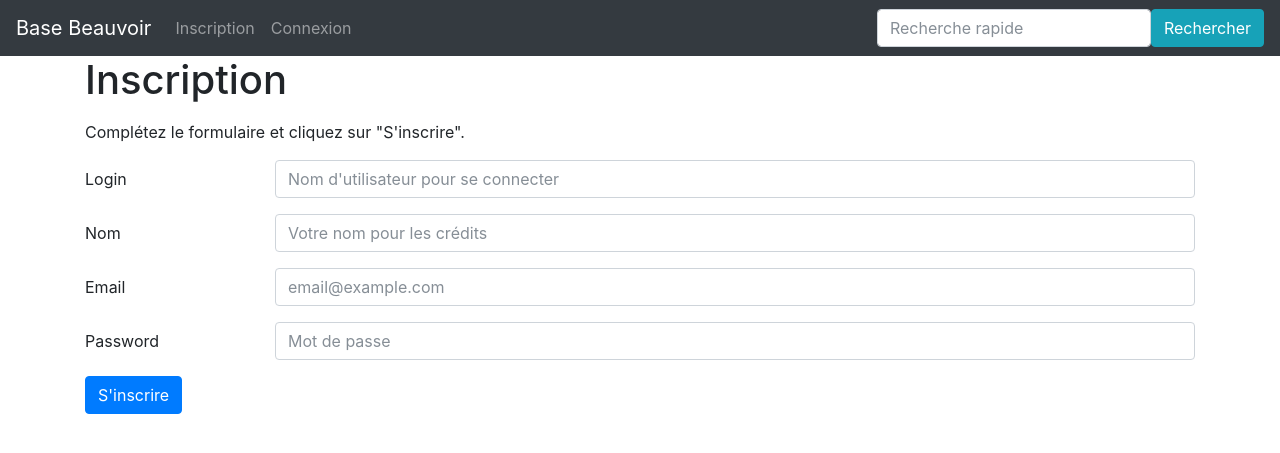
After one commit to SjdkC/base_beauvoir, a Flask app: page /register in a window 1280 px wide. The commit adds this page. Shown: the top 453 px of the page. Run offline with Flask 2, Linux system fonts and the light colour scheme; parts of the project's set-up code (start-up, migrations or seed data) failed here and were passed over; some libraries are stand-ins or nearby versions.

Commit message:
ajout session utilisateurs + injections

```diff
--- /dev/null
+++ b/app/constantes.py
@@ -0,0 +1,8 @@
+from warnings import warn
+
+LIVRES_PAR_PAGE = 5
+
+SECRET_KEY = "JE SUIS UN SECRET !"
+
+if SECRET_KEY == "JE SUIS UN SECRET !":
+    warn("Le secret par défaut n'a pas été changé, vous devriez le faire", Warning)
--- /dev/null
+++ b/app/routes/__init__.py
@@ -0,0 +1,129 @@
+from flask import render_template, request, flash, redirect
+
+from ..app import app, login
+from ..modeles.donnees import Book
+from ..modeles.utilisateurs import User
+from ..constantes import LIVRES_PAR_PAGE
+from flask_login import login_user, current_user, logout_user
+
+@app.route("/")
+def accueil():
+    """ Route permettant l'affichage d'une page accueil
+    """
+    livres = Book.query.order_by(Book.book_id.desc()).limit(5).all()
+    return render_template("pages/accueil.html", nom="Base Beauvoir", livres=livres)
+
+@app.route("/book/<int:book_id>")
+def livre(book_id):
+    """ Route permettant l'affichage des données d'une oeuvre
+
+    :param book_id: Identifiant numérique de l'oeuvre
+    """
+    unique_livre = Book.query.get(book_id)
+    return render_template("pages/book.html", nom="Base Beauvoir", livre=unique_livre)
+
+@app.route("/recherche")
+def recherche():
+    """ Route permettant la recherche plein-texte
+    """
+    # On préfèrera l'utilisation de .get() ici
+    #   qui nous permet d'éviter un if long (if "clef" in dictionnaire and dictonnaire["clef"])
+    motclef = request.args.get("keyword", None)
+    page = request.args.get("page", 1)
+
+    if isinstance(page, str) and page.isdigit():
+        page = int(page)
+    else:
+        page = 1
+
+    # On crée une liste vide de résultat (qui restera vide par défaut
+    #   si on n'a pas de mot clé)
+    resultats = []
+
+    # On fait de même pour le titre de la page
+    titre = "Recherche"
+    if motclef:
+        resultats = Book.query.filter(
+            Book.book_nom.like("%{}%".format(motclef))
+        ).paginate(page=page, per_page=LIVRES_PAR_PAGE)
+        titre = "Résultat pour la recherche `" + motclef + "`"
+
+    return render_template(
+        "pages/recherche.html",
+        resultats=resultats,
+        titre=titre,
+        keyword=motclef
+    )
+
+@app.route("/browse")
+def browse():
+    """ Route permettant la recherche plein-texte
+    """
+    # On préfèrera l'utilisation de .get() ici
+    #   qui nous permet d'éviter un if long (if "clef" in dictionnaire and dictonnaire["clef"])
+    page = request.args.get("page", 1)
+
+    if isinstance(page, str) and page.isdigit():
+        page = int(page)
+    else:
+        page = 1
+
+    resultats = Place.query.paginate(page=page, per_page=LIEUX_PAR_PAGE)
+
+    return render_template(
+        "pages/browse.html",
+        resultats=resultats
+    )
+
+@app.route("/register", methods=["GET", "POST"])
+def inscription():
+    """ Route gérant les inscriptions
+    """
+    # Si on est en POST, cela veut dire que le formulaire a été envoyé
+    if request.method == "POST":
+        statut, donnees = User.creer(
+            login=request.form.get("login", None),
+            email=request.form.get("email", None),
+            nom=request.form.get("nom", None),
+            motdepasse=request.form.get("motdepasse", None)
+        )
+        if statut is True:
+            flash("Enregistrement effectué. Identifiez-vous maintenant", "success")
+            return redirect("/")
+        else:
+            flash("Les erreurs suivantes ont été rencontrées : " + ",".join(donnees), "error")
+            return render_template("pages/inscription.html")
+    else:
+        return render_template("pages/inscription.html")
+
+
+@app.route("/connexion", methods=["POST", "GET"])
+def connexion():
+    """ Route gérant les connexions
+    """
+    if current_user.is_authenticated is True:
+        flash("Vous êtes déjà connecté-e", "info")
+        return redirect("/")
+    # Si on est en POST, cela veut dire que le formulaire a été envoyé
+    if request.method == "POST":
+        utilisateur = User.identification(
+            login=request.form.get("login", None),
+            motdepasse=request.form.get("motdepasse", None)
+        )
+        if utilisateur:
+            flash("Connexion effectuée", "success")
+            login_user(utilisateur)
+            return redirect("/")
+        else:
+            flash("Les identifiants n'ont pas été reconnus", "error")
+
+    return render_template("pages/connexion.html")
+login.login_view = 'connexion'
+
+
+@app.route("/deconnexion", methods=["POST", "GET"])
+def deconnexion():
+    if current_user.is_authenticated is True:
+        logout_user()
+    flash("Vous êtes déconnecté-e", "info")
+    return redirect("/")
--- a/app/templates/conteneur.html
+++ b/app/templates/conteneur.html
@@ -18,16 +18,41 @@
     </head>
     <body>
 
-
       <nav class="navbar navbar-expand-md navbar-dark bg-dark justify-content-between">
         <a class="navbar-brand" href="{{ url_for('accueil') }}">Base Beauvoir</a>
+
+        <ul class="navbar-nav mr-auto">
+            {% if not current_user.is_authenticated %}
+              <li class="nav-item">
+                <a class="nav-link" href="{{url_for("inscription")}}">Inscription</a>
+              </li>
+              <li class="nav-item">
+                <a class="nav-link" href="{{url_for("connexion")}}">Connexion</a>
+              </li>
+            {% else %}
+              <li class="nav-item">
+                <a class="nav-link" href="{{url_for("deconnexion")}}">Déconnexion ({{current_user.user_nom}})</a>
+              </li>
+            {% endif %}
+        </ul>
         <form class="form-inline" action="{{url_for("recherche")}}" method="GET">
           <input class="form-control" name="keyword" type="search" placeholder="Recherche rapide" aria-label="Recherche">
-          <button class="btn btn-outline-info" type="submit">Rechercher</button>
+          <button class="btn btn-info" type="submit">Rechercher</button>
         </form>
       </nav>
       {% block afternav %}{%endblock%}
       <div class="container">
+        {% with messages = get_flashed_messages(with_categories=true) %}
+          {% if messages %}
+          <div class="row">
+              <div class="col">
+                {% for category, message in messages %}
+                  <div class="alert alert-{{category}}" role="alert">{{ message }}</div>
+                {% endfor %}
+              </div>
+          </div>
+          {% endif %}
+        {% endwith %}
         <div class="row">
             <div class="col">
             {% block corps %}{% endblock %}
--- /dev/null
+++ b/app/templates/pages/inscription.html
@@ -0,0 +1,38 @@
+{% extends "conteneur.html" %}
+
+{% block titre %}| Inscription{%endblock%}
+
+{% block corps %}
+
+<h1>Inscription</h1>
+<p>Complétez le formulaire et cliquez sur "S'inscrire".</p>
+<form class="form" method="POST" action="{{url_for("inscription")}}">
+  <div class="form-group row">
+    <label for="register-login" class="col-sm-2 col-form-label">Login</label>
+    <div class="col-sm-10">
+      <input type="text" class="form-control" id="register-login" name="login" placeholder="Nom d'utilisateur pour se connecter">
+    </div>
+  </div>
+  <div class="form-group row">
+    <label for="register-nom" class="col-sm-2 col-form-label">Nom</label>
+    <div class="col-sm-10">
+      <input type="text" class="form-control" id="register-nom" placeholder="Votre nom pour les crédits" name="nom">
+    </div>
+  </div>
+  <div class="form-group row">
+    <label for="register-email" class="col-sm-2 col-form-label">Email</label>
+    <div class="col-sm-10">
+      <input type="email" class="form-control" id="register-email" placeholder="email@example.com" name="email">
+    </div>
+  </div>
+  <div class="form-group row">
+    <label for="register-password" class="col-sm-2 col-form-label">Password</label>
+    <div class="col-sm-10">
+      <input type="password" class="form-control" id="register-password" placeholder="Mot de passe" name="motdepasse">
+    </div>
+  </div>
+  <div>
+    <button type="submit" class="btn btn-primary">S'inscrire</button>
+  </div>
+</form>
+{% endblock %}
```
Also changed, not shown: app/app.py (+8 -1 lines), app/modeles/utilisateurs.py (+85 -3 lines), app/routes.py (deleted, +0 -47 lines), app/templates/pages/connexion.html (added, +26 -0 lines), app/routes/api.py (added), app/routes/generic.py (added), app/static/images/gallica_la_fronde_c_h_dufau.jpeg (deleted), app/static/images/gallica_la_fronde_c_h_dufau.png (deleted), app/templates/pages/browse.html (added).
